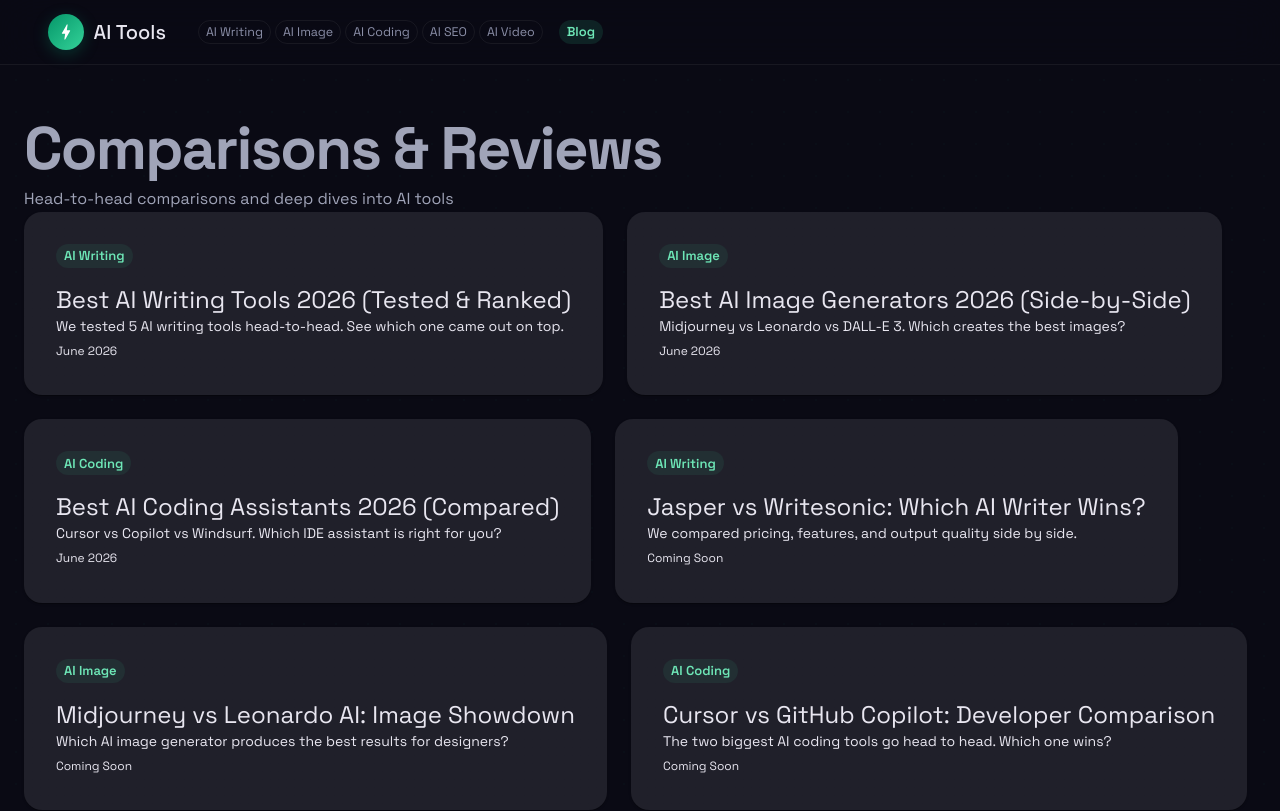
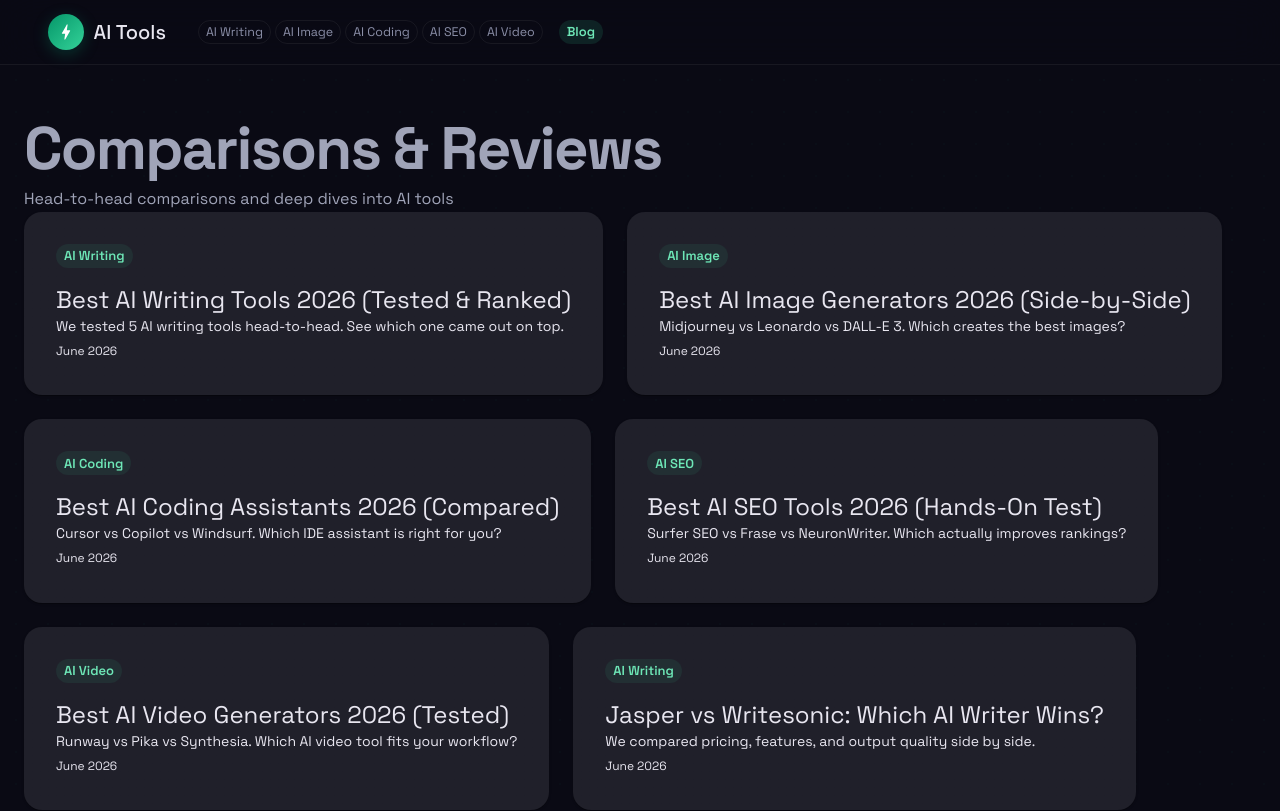
Before and after one commit to xwz0108/aitools-review, a React (Vite) app: page /blog in a window 1280 px wide. Shown: the top 811 px of the page. Built offline with nearby package versions, Linux system fonts and the light colour scheme.

Commit message:
feat: complete all 10 blog articles (5 Best Of + 5 Head-to-Head)

```diff
--- a/src/pages/Blog.jsx
+++ b/src/pages/Blog.jsx
@@ -7,9 +7,13 @@
   { slug:'best-ai-writing-tools-2026', title:'Best AI Writing Tools 2026 (Tested & Ranked)', desc:'We tested 5 AI writing tools head-to-head. See which one came out on top.', cat:'AI Writing', date:'June 2026' },
   { slug:'best-ai-image-generators-2026', title:'Best AI Image Generators 2026 (Side-by-Side)', desc:'Midjourney vs Leonardo vs DALL-E 3. Which creates the best images?', cat:'AI Image', date:'June 2026' },
   { slug:'best-ai-coding-assistants-2026', title:'Best AI Coding Assistants 2026 (Compared)', desc:'Cursor vs Copilot vs Windsurf. Which IDE assistant is right for you?', cat:'AI Coding', date:'June 2026' },
-  { slug:'jasper-vs-writesonic', title:'Jasper vs Writesonic: Which AI Writer Wins?', desc:'We compared pricing, features, and output quality side by side.', cat:'AI Writing', date:'Coming Soon' },
-  { slug:'midjourney-vs-leonardo', title:'Midjourney vs Leonardo AI: Image Showdown', desc:'Which AI image generator produces the best results for designers?', cat:'AI Image', date:'Coming Soon' },
-  { slug:'cursor-vs-copilot', title:'Cursor vs GitHub Copilot: Developer Comparison', desc:'The two biggest AI coding tools go head to head. Which one wins?', cat:'AI Coding', date:'Coming Soon' },
+  { slug:'best-ai-seo-tools-2026', title:'Best AI SEO Tools 2026 (Hands-On Test)', desc:'Surfer SEO vs Frase vs NeuronWriter. Which actually improves rankings?', cat:'AI SEO', date:'June 2026' },
+  { slug:'best-ai-video-generators-2026', title:'Best AI Video Generators 2026 (Tested)', desc:'Runway vs Pika vs Synthesia. Which AI video tool fits your workflow?', cat:'AI Video', date:'June 2026' },
+  { slug:'jasper-vs-writesonic', title:'Jasper vs Writesonic: Which AI Writer Wins?', desc:'We compared pricing, features, and output quality side by side.', cat:'AI Writing', date:'June 2026' },
+  { slug:'midjourney-vs-leonardo', title:'Midjourney vs Leonardo AI: Image Showdown', desc:'Which AI image generator produces the best results for designers?', cat:'AI Image', date:'June 2026' },
+  { slug:'cursor-vs-copilot', title:'Cursor vs GitHub Copilot: Developer Comparison', desc:'The two biggest AI coding tools go head to head. Which one wins?', cat:'AI Coding', date:'June 2026' },
+  { slug:'surferseo-vs-frase', title:'Surfer SEO vs Frase: Content Optimization Battle', desc:'We tested both AI SEO tools on real blog posts. Side-by-side results.', cat:'AI SEO', date:'June 2026' },
+  { slug:'runway-vs-pika-synthesia', title:'Runway vs Pika vs Synthesia: AI Video Showdown', desc:'Three AI video tools for three different use cases. How to choose.', cat:'AI Video', date:'June 2026' },
 ]
 
 export default function Blog() {
--- a/src/pages/BlogPost.jsx
+++ b/src/pages/BlogPost.jsx
@@ -197,7 +197,60 @@
       { type:'p', text:'If you use VS Code and want the best AI coding experience, Cursor is the clear winner. Its context-aware completions and Composer features are genuinely game-changing. If you need multi-IDE support or are on a tighter budget, Copilot is a solid choice at half the price.' },
     ],
   },
-}
+  'surferseo-vs-frase': {
+    title: 'Surfer SEO vs Frase: Which Content Optimization Tool Wins?',
+    desc: 'We tested both AI SEO tools on real blog posts. Here is the side-by-side comparison.',
+    date: 'June 2026',
+    content: [
+      { type:'p', text:'Surfer SEO and Frase are the top two AI content optimization tools. Both promise to help you write content that ranks. We tested both on the same blog post to see which actually delivers better optimization recommendations.' },
+      { type:'h2', text:'How They Work' },
+      { type:'p', text:'Surfer SEO analyzes the top 50 ranking pages for your keyword and gives you a content score based on word count, keyword density, heading structure, NLP entities, and image count. Frase does the same but with a simpler interface and built-in AI writer.' },
+      { type:'h2', text:'Content Score & Recommendations' },
+      { type:'p', text:'Surfer provides a real-time content score (0-100) that updates as you write. It shows exactly which terms to include and how many times. The NLP entity suggestions are surprisingly accurate. Frase gives broader recommendations — topic clusters and content briefs rather than specific term counts.' },
+      { type:'h3', text:'Winner: Surfer (more precise)' },
+      { type:'h2', text:'AI Writing Quality' },
+      { type:'p', text:'Frase has a built-in AI writer that can generate entire sections based on SERP analysis. It writes naturally and SEO-optimized from the start. Surfer focuses purely on optimization — you need a separate AI writer (like Jasper) to generate content.' },
+      { type:'h3', text:'Winner: Frase (all-in-one)' },
+      { type:'h2', text:'Pricing Comparison' },
+      { type:'table', headers:['Feature','Surfer SEO','Frase'], rows:[
+        ['Starting price','$89/mo','$45/mo'],
+        ['Free trial','7 days','5 days / $1'],
+        ['Content editor','Real-time score','Topic-based'],
+        ['AI writer','No (integration)','Yes (built-in)'],
+        ['Keyword research','Yes','Yes'],
+        ['SERP analyzer','Excellent','Very good'],
+        ['Team features','Yes','Yes'],
+      ]},
+      { type:'h2', text:'The Verdict' },
+      { type:'p', text:'If you are a professional SEO who wants precise, data-driven optimization, Surfer SEO is worth the premium. If you want an all-in-one content research and writing tool at a reasonable price, Frase is the winner. At half the price, Frase delivers 80% of Surfer's value.' },
+    ],
+  },
+  'runway-vs-pika-synthesia': {
+    title: 'Runway vs Pika vs Synthesia: AI Video Tools Compared',
+    desc: 'Three AI video tools for three different use cases. Which one is right for you?',
+    date: 'June 2026',
+    content: [
+      { type:'p', text:'Runway, Pika, and Synthesia are three very different AI video tools. They are not direct competitors — each excels at a specific use case. Here is how to choose based on what you need.' },
+      { type:'h2', text:'Runway — Best for Creative Video Editing' },
+      { type:'p', text:'Runway Gen-3 is the most complete AI video tool. Text-to-video, image-to-video, motion tracking, green screen removal, and a full editing timeline. At $15/mo, it is ideal for content creators and video editors who want AI assistance.' },
+      { type:'h2', text:'Pika — Best for Quick Social Content' },
+      { type:'p', text:'Pika focuses on short-form AI video. Its strength is speed — describe a scene and get a 3-5 second clip in under 30 seconds. Great for TikTok, Reels, and Shorts creators. At $10/mo, it is the most affordable option.' },
+      { type:'h2', text:'Synthesia — Best for Business Video' },
+      { type:'p', text:'Synthesia is not a creative tool — it is a business tool. AI avatars deliver your script in 120+ languages. Perfect for training videos, product demos, and internal communications. No camera, no crew, no post-production.' },
+      { type:'h2', text:'Head-to-Head' },
+      { type:'table', headers:['','Runway','Pika','Synthesia'], rows:[
+        ['Price','$15/mo','$10/mo','$29/mo'],
+        ['Best for','Creative editing','Social clips','Business videos'],
+        ['Text to video','Yes (Gen-3)','Yes','No'],
+        ['Avatars','No','No','140+'],
+        ['Languages','English','English','120+'],
+        ['Video length','Up to 16 sec','3-5 sec','Up to 20 min'],
+        ['Free tier','125 credits','250 credits','1 video'],
+      ]},
+      { type:'h2', text:'Which One Should You Choose?' },
+      { type:'p', text:'For creative video: Runway. For quick social media content: Pika. For corporate and training videos: Synthesia. They serve different needs — many teams use Runway or Pika for creative work and Synthesia for business communications.' },
+    ],
+  },
 
 const DEFAULTS = { title: 'Article', desc: 'Coming soon', content: [{ type:'p', text:'This article is being written.' }] }
 
```
